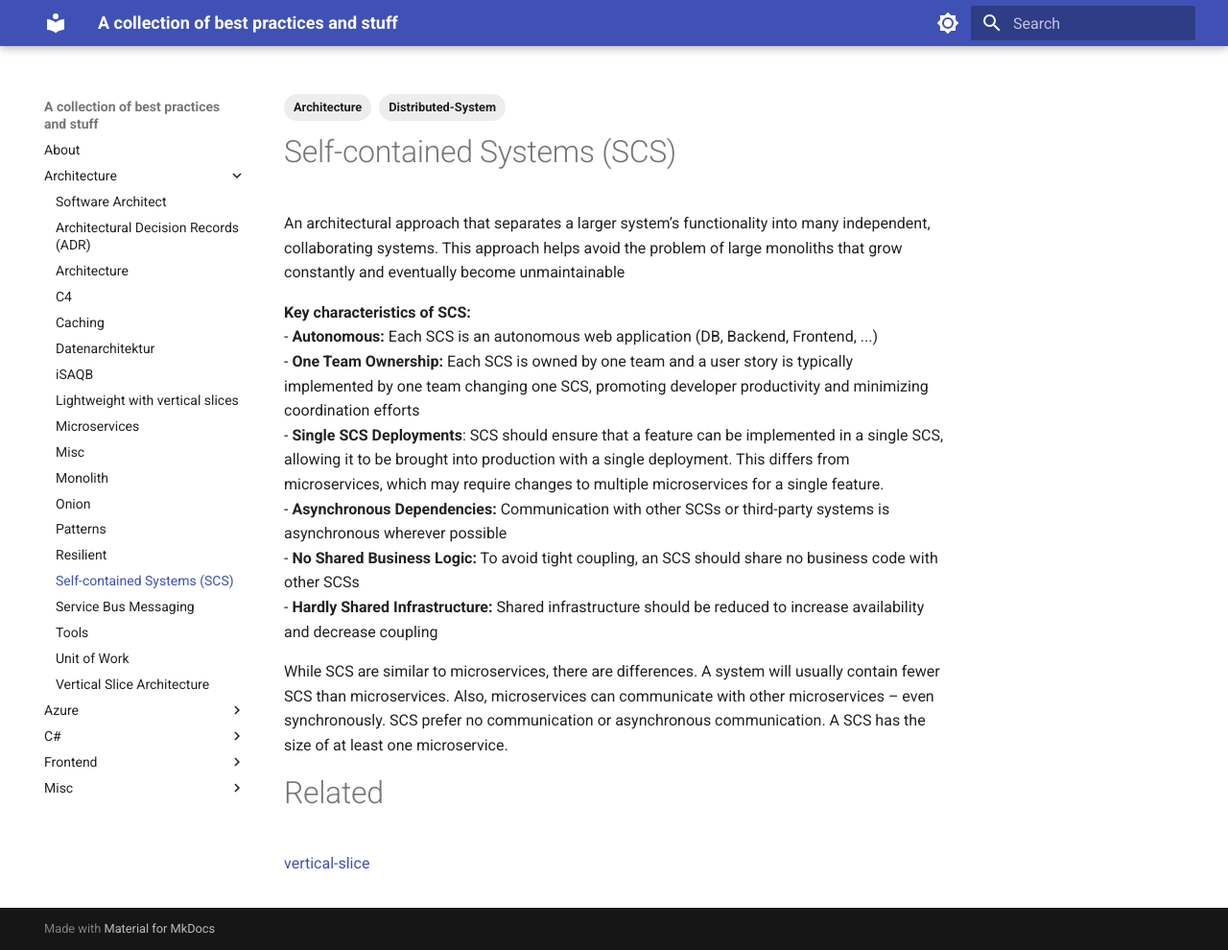
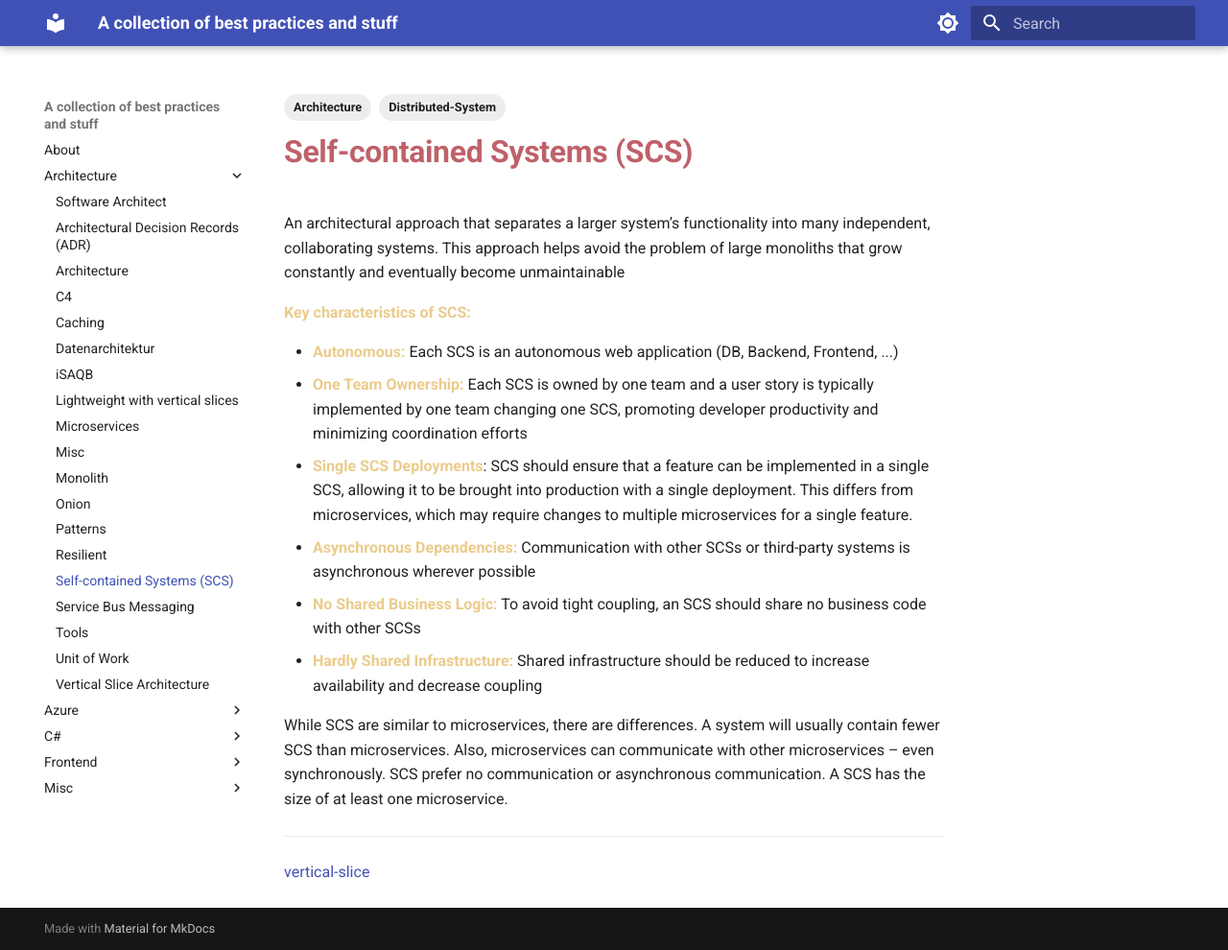
Before and after one commit to toeggel/ReadTheDocs, an MkDocs documentation site: the page built from docs/architecture/self-contained-systems.md, in a window 1280 px wide and 990 px high. Shown: the whole window at 96% size. Built offline with MkDocs 1.6.1 and Material for MkDocs 9.7.7, drawn with Linux system fonts in a browser that asks for light colours.

Commit message:
simple styling

```diff
--- a/docs/architecture/self-contained-systems.md
+++ b/docs/architecture/self-contained-systems.md
@@ -12,6 +12,7 @@ aliases:
 An architectural approach that separates a larger system’s functionality into many independent, collaborating systems. This approach helps avoid the problem of large monoliths that grow constantly and eventually become unmaintainable
 
 **Key characteristics of SCS:**
+
 - **Autonomous:** Each SCS is an autonomous web application (DB, Backend, Frontend, ...)
 - **One Team Ownership:** Each SCS is owned by one team and a user story is typically implemented by one team changing one SCS, promoting developer productivity and minimizing coordination efforts
 - **Single SCS Deployments**: SCS should ensure that a feature can be implemented in a single SCS, allowing it to be brought into production with a single deployment. This differs from microservices, which may require changes to multiple microservices for a single feature.
@@ -21,7 +22,6 @@ An architectural approach that separates a larger system’s functionality into
 
 While SCS are similar to microservices, there are differences. A system will usually contain fewer SCS than microservices. Also, microservices can communicate with other microservices – even synchronously. SCS prefer no communication or asynchronous communication. A SCS has the size of at least one microservice.
 
-
-# Related
+---
 
 [vertical-slice](vertical-slice.md)
--- /dev/null
+++ b/docs/stylesheets/theme.css
@@ -0,0 +1,30 @@
+h1 {
+    font-weight: bold !important;
+    color: #bf616a !important;
+}
+
+h2 {
+    font-weight: bold !important;
+    color: #d08770 !important;
+}
+
+h3 {
+    font-weight: bold !important;
+    color: #ebcb8b !important;
+}
+
+h4 {
+    color: #a3be8c !important;
+}
+
+h5 {
+    color: #b48ead !important;
+}
+
+strong {
+    color: #ebcb8b !important;
+}
+
+em {
+    color: #ebcb8b !important;
+}
--- a/mkdocs.yml
+++ b/mkdocs.yml
@@ -87,6 +87,8 @@ theme:
     toggle:
       icon: material/brightness-4
       name: Switch to light mode
+extra_css:
+  - stylesheets/theme.css
 plugins:
   - search
   - tags
```
